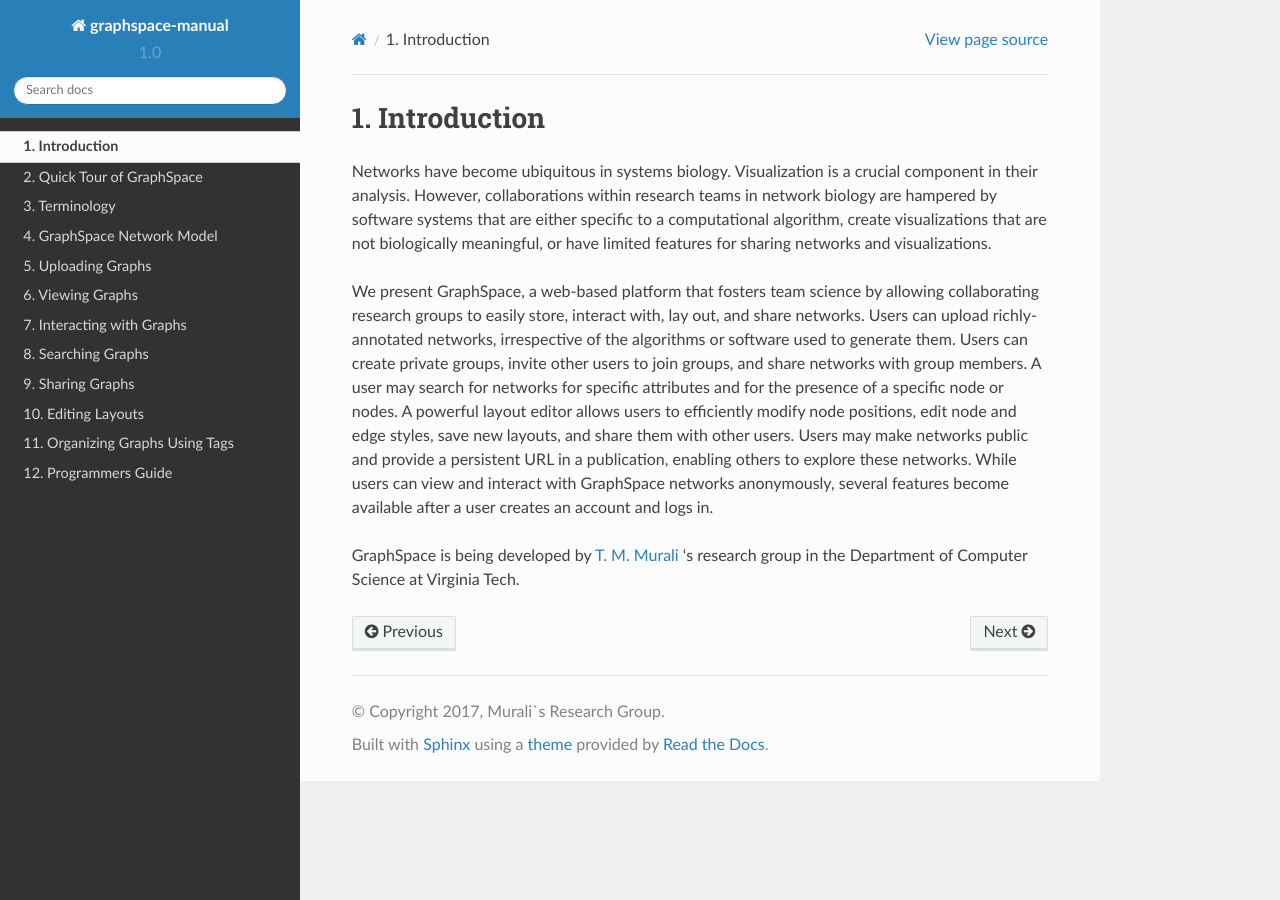
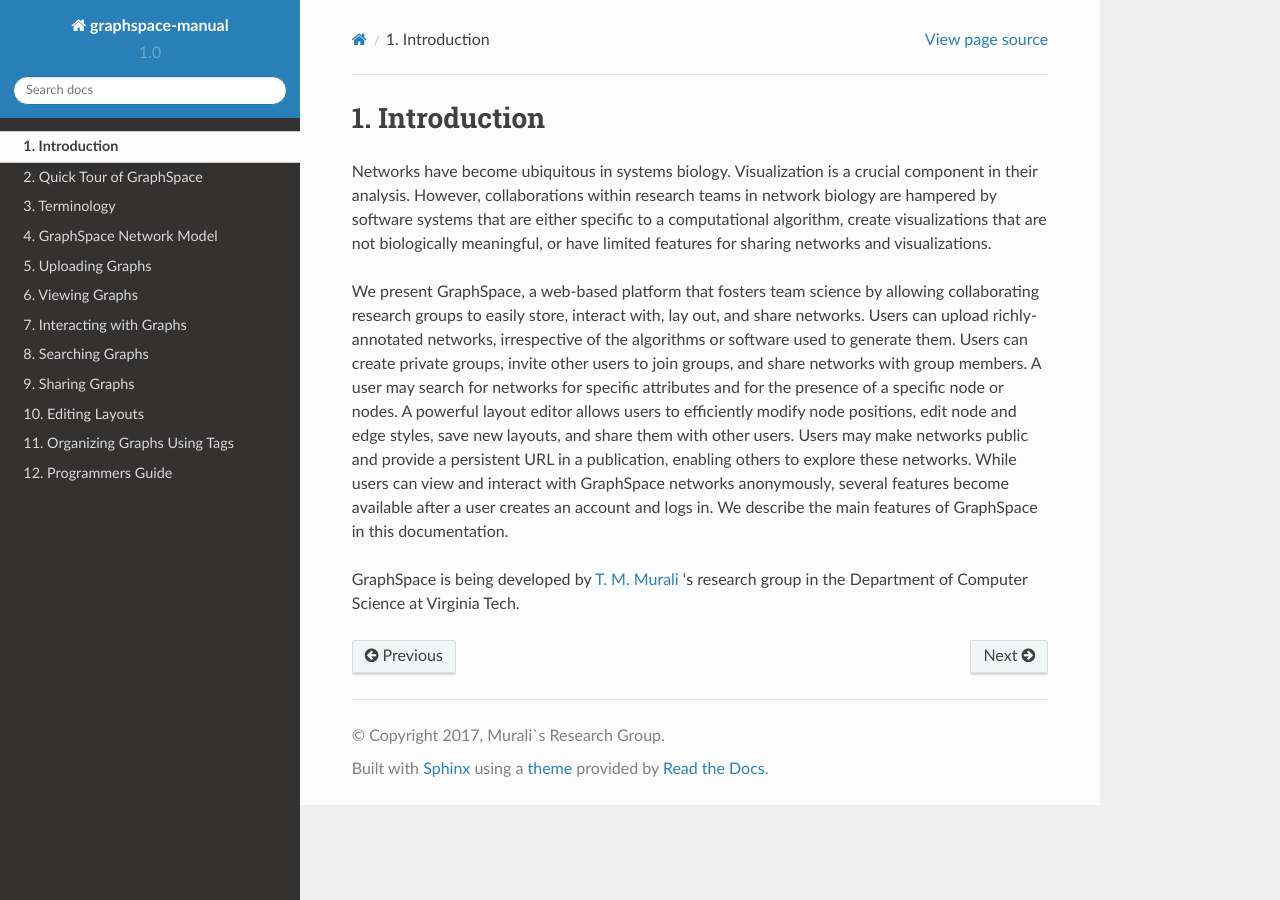
Before and after one commit to adbharadwaj/graphspace-manual, a Sphinx documentation site: the page built from docs/Introduction.md, in a window 1280 px wide. Built offline with Sphinx 7.4.7 and the Read the Docs theme 2.0.0, drawn with Linux system fonts in a browser that asks for light colours.

Commit message:
Update Introduction.md

```diff
--- a/docs/Introduction.md
+++ b/docs/Introduction.md
@@ -5,17 +5,6 @@
 systems that are either specific to a computational algorithm, create visualizations that are not biologically
 meaningful, or have limited features for sharing networks and visualizations.
 
-We present GraphSpace, a
-web-based platform that fosters team science by allowing collaborating research groups to easily store,
-interact with, lay out, and share networks. Users
-can upload richly-annotated networks, irrespective of the algorithms or
-software used to generate them. Users can create private groups, invite other users to join groups, and share networks with group members. A
-user may search for networks for specific attributes and for the presence
-of a specific node or nodes. A powerful layout editor allows users to
-efficiently modify node positions, edit node and edge styles, save new
-layouts, and share them with other users. Users may make networks public and provide a persistent URL in a
-publication, enabling others to explore these networks. While users can view and interact with GraphSpace networks
-anonymously, several features become available after a user creates an
-account and logs in.
+We present GraphSpace, a web-based platform that fosters team science by allowing collaborating research groups to easily store, interact with, lay out, and share networks. Users can upload richly-annotated networks, irrespective of the algorithms or software used to generate them. Users can create private groups, invite other users to join groups, and share networks with group members. A user may search for networks for specific attributes and for the presence of a specific node or nodes. A powerful layout editor allows users to efficiently modify node positions, edit node and edge styles, save new layouts, and share them with other users. Users may make networks public and provide a persistent URL in a publication, enabling others to explore these networks. While users can view and interact with GraphSpace networks anonymously, several features become available after a user creates an account and logs in. We describe the main features of GraphSpace in this documentation.
 
 GraphSpace is being developed by [T. M. Murali](http://bioinformatics.cs.vt.edu/~murali) 's research group in the Department of Computer Science at Virginia Tech.
```
